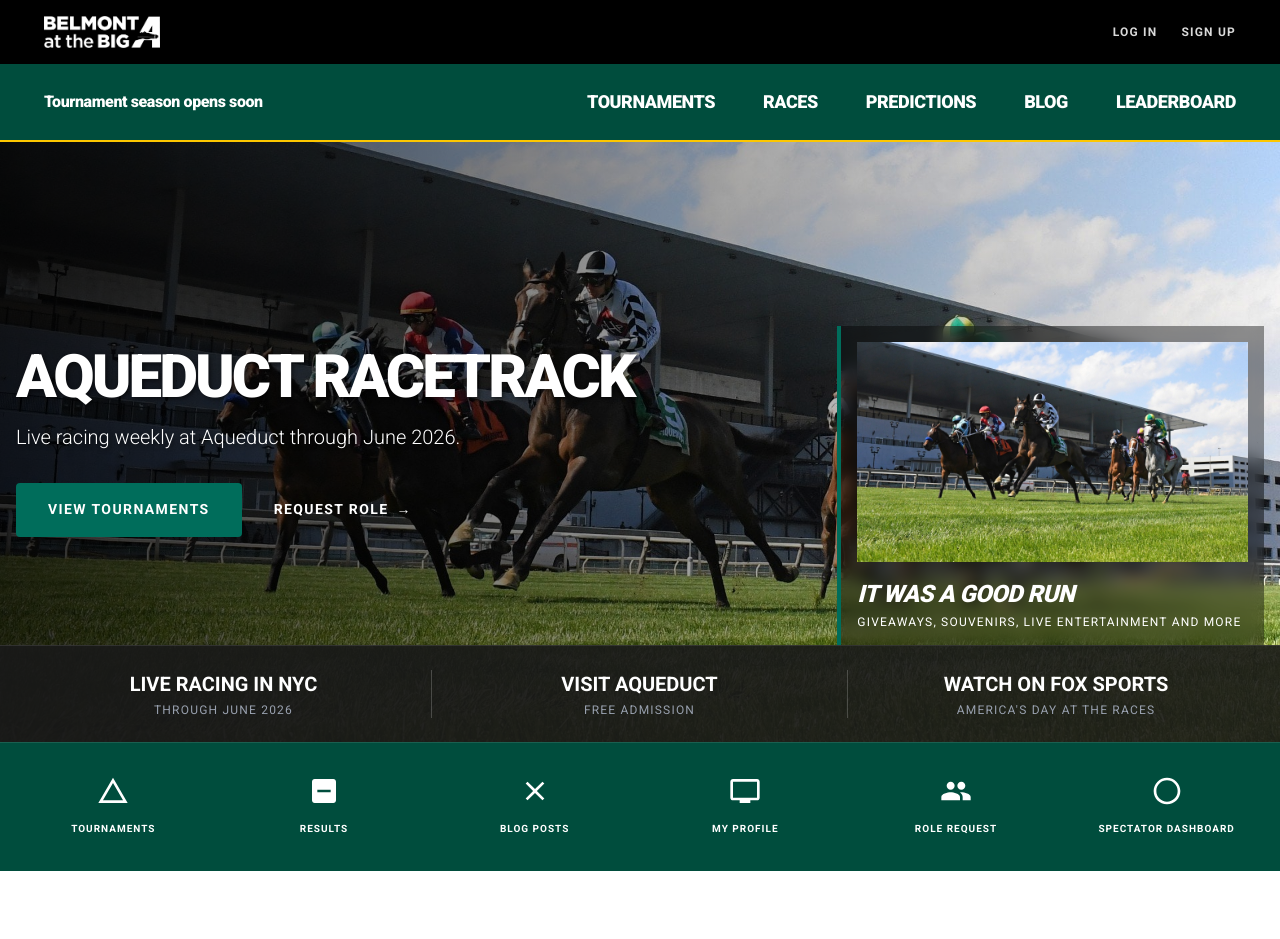
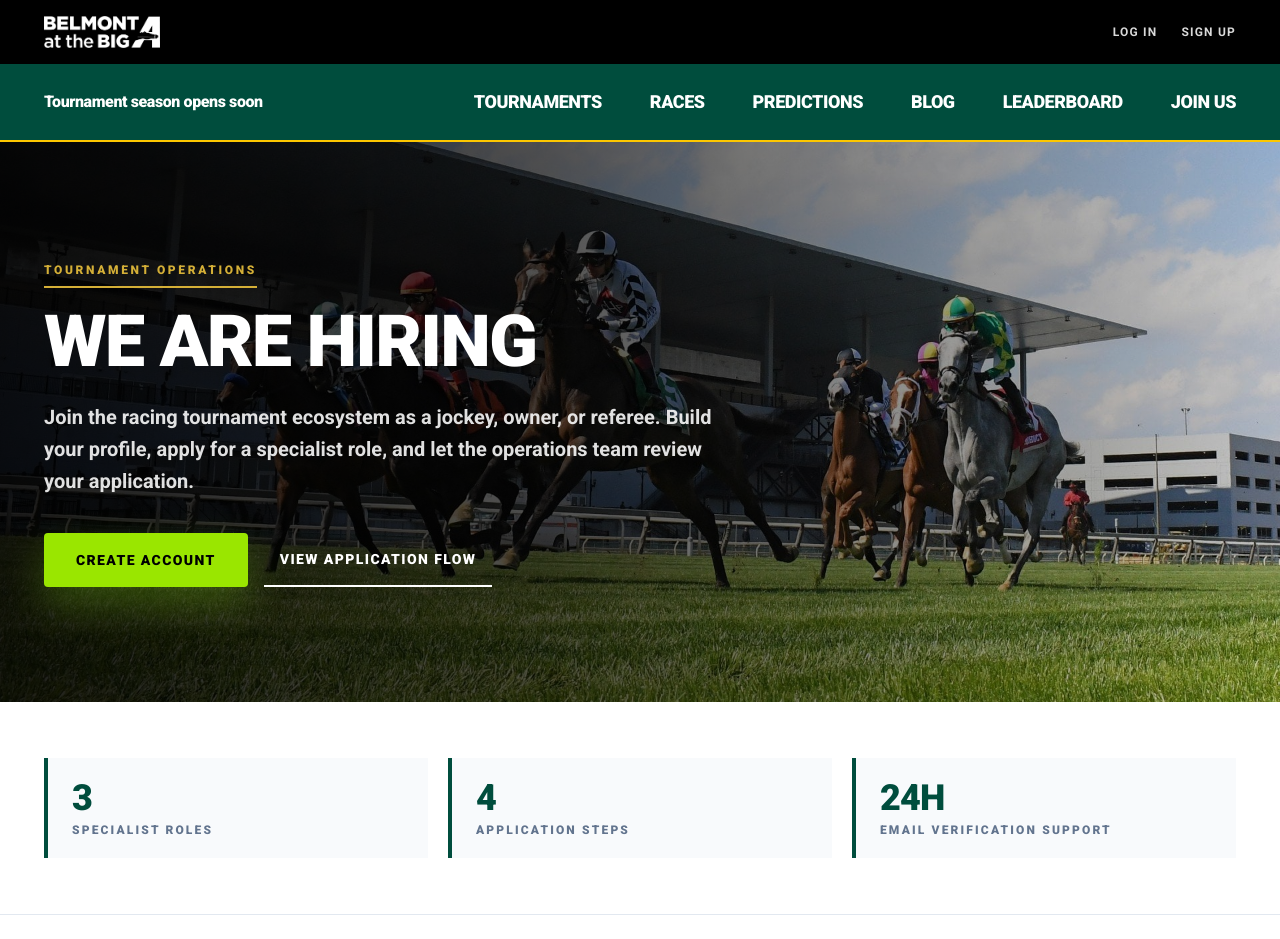
Before and after one commit to itsHungw/SWP391-horse-racing-tournament-system, a React (Vite) app in the folder frontend/: page /join-us in a window 1280 px wide. Before the commit this address led to /. Shown: the top 939 px of the page. Built offline with nearby package versions, Linux system fonts and the light colour scheme; no server answers.

Commit message:
feat: add hiring page for role request

```diff
--- a/frontend/src/components/client/ClientHeader.tsx
+++ b/frontend/src/components/client/ClientHeader.tsx
@@ -9,12 +9,10 @@ const publicPrimaryNav = [
   { label: "Predictions", href: "#predictions" },
   { label: "Blog", href: "#blog" },
   { label: "Leaderboard", href: "#leaderboard" },
+  { label: "Join Us", href: "/join-us" },
 ];
 
-const authenticatedPrimaryNav = [
-  ...publicPrimaryNav,
-  { label: "Role Request", href: "/my-role-requests" },
-];
+const authenticatedPrimaryNav = publicPrimaryNav;
 
 export function ClientHeader() {
   const navigate = useNavigate();
--- a/frontend/src/pages/public/HomePage.tsx
+++ b/frontend/src/pages/public/HomePage.tsx
@@ -36,8 +36,8 @@ const quickLinks = [
     path: "M21 3H3c-1.1 0-2 .9-2 2v12c0 1.1.9 2 2 2h5v2h8v-2h5c1.1 0 1.99-.9 1.99-2L23 5c0-1.1-.9-2-2-2zm0 14H3V5h18v12z",
   },
   {
-    label: "Role Request",
-    href: "/my-role-requests",
+    label: "Join Us",
+    href: "/join-us",
     path: "M16 11c1.66 0 2.99-1.34 2.99-3S17.66 5 16 5s-3 1.34-3 3 1.34 3 3 3zm-8 0c1.66 0 2.99-1.34 2.99-3S9.66 5 8 5 5 6.34 5 8s1.34 3 3 3zm0 2c-2.33 0-7 1.17-7 3.5V19h14v-2.5c0-2.33-4.67-3.5-7-3.5zm8 0c-.29 0-.62.02-.97.05 1.16.84 1.97 1.97 1.97 3.45V19h6v-2.5c0-2.33-4.67-3.5-7-3.5z",
   },
   {
@@ -135,9 +135,9 @@ export function HomePage() {
               </a>
               <a
                 className="flex items-center border-b-2 border-transparent px-4 py-4 text-sm font-bold uppercase tracking-widest transition hover:border-white"
-                href="/my-role-requests"
+                href="/join-us"
               >
-                Request Role <span className="ml-2">&rarr;</span>
+                Join Us <span className="ml-2">&rarr;</span>
               </a>
             </div>
           </div>
@@ -230,11 +230,11 @@ export function HomePage() {
           <div className="mb-12 md:mb-0 md:w-1/2 md:pr-12">
             <h2 className="mb-6 text-5xl font-black uppercase tracking-tight">2026 Preakness Preview</h2>
             <p className="mb-8 max-w-lg text-xl leading-relaxed text-gray-300">
-              Complete your profile and request a specialist role when you are ready to join owner, jockey, or referee
-              workflows.
+              Explore how to join owner, jockey, or referee workflows before submitting your specialist role
+              application.
             </p>
-            <a className="flex items-center font-bold uppercase tracking-widest text-lime-400 hover:underline" href="/my-role-requests">
-              Request Specialist Role <span className="ml-2">&rarr;</span>
+            <a className="flex items-center font-bold uppercase tracking-widest text-lime-400 hover:underline" href="/join-us">
+              Join With Us <span className="ml-2">&rarr;</span>
             </a>
           </div>
           <div className="group relative cursor-pointer md:w-1/2">
@@ -316,7 +316,7 @@ export function HomePage() {
               <img alt="NYRA Logo" className="mb-8 h-24" src={footerImage} />
               <div className="space-y-4 text-sm font-bold uppercase tracking-widest">
                 {["Contact NYRA", "Live Chat", "Sponsor with NYRA", "About NYRA", "Careers"].map((item) => (
-                  <a className="block transition hover:text-nyraGreen" href="#" key={item}>
+                  <a className="block transition hover:text-nyraGreen" href={item === "Careers" ? "/join-us" : "#"} key={item}>
                     {item}
                   </a>
                 ))}
--- /dev/null
+++ b/frontend/src/pages/public/JoinUsPage.tsx
@@ -0,0 +1,190 @@
+import { ClientHeader } from "../../components/client/ClientHeader";
+import { useClientSession } from "../../hooks/useClientSession";
+import { useDocumentTitle } from "../../hooks/useDocumentTitle";
+import heroImage from "../../assets/slide.jpg";
+
+const roles = [
+  {
+    title: "Jockey",
+    eyebrow: "Race participation",
+    description:
+      "Apply as a verified jockey profile for race-day participation, tournament lineups, and future performance tracking.",
+    requirements: ["Complete personal profile", "Submit riding background", "Wait for admin review"],
+  },
+  {
+    title: "Owner",
+    eyebrow: "Stable operations",
+    description:
+      "Join as an owner to manage tournament participation requests and prepare future horse ownership workflows.",
+    requirements: ["Verified account email", "Owner intent statement", "Profile contact details"],
+  },
+  {
+    title: "Referee",
+    eyebrow: "Tournament integrity",
+    description:
+      "Support fair tournament operations through referee access, race oversight, and structured review workflows.",
+    requirements: ["Operational experience", "Clear review reason", "Admin approval required"],
+  },
+];
+
+const applicationSteps = [
+  "Create an account",
+  "Complete your profile",
+  "Choose a role",
+  "Admin review",
+];
+
+export function JoinUsPage() {
+  useDocumentTitle("We Are Hiring | Horse Racing Tournament");
+
+  const { isAuthenticated } = useClientSession();
+  const primaryCtaHref = isAuthenticated ? "/my-role-requests" : "/register";
+  const primaryCtaLabel = isAuthenticated ? "Start Application" : "Create Account";
+
+  return (
+    <div className="bg-white font-sans text-[#171717]">
+      <ClientHeader />
+
+      <section className="relative min-h-[560px] overflow-hidden bg-nyraDark text-white">
+        <img
+          alt="Thoroughbred horses racing on the turf"
+          className="absolute inset-0 h-full w-full object-cover"
+          src={heroImage}
+        />
+        <div className="absolute inset-0 bg-[linear-gradient(90deg,rgba(0,0,0,0.88)_0%,rgba(0,0,0,0.68)_42%,rgba(0,0,0,0.18)_100%)]" />
+        <div className="relative mx-auto flex min-h-[560px] max-w-[1536px] items-center px-6 py-20 md:px-11">
+          <div className="max-w-3xl">
+            <p className="mb-5 inline-flex border-b-2 border-nyraGold pb-2 text-xs font-black uppercase tracking-[0.22em] text-nyraGold">
+              Tournament operations
+            </p>
+            <h1 className="text-5xl font-black uppercase leading-[0.95] tracking-tight text-white sm:text-6xl lg:text-7xl">
+              We Are Hiring
+            </h1>
+            <p className="mt-6 max-w-2xl text-xl font-bold leading-8 text-white/88">
+              Join the racing tournament ecosystem as a jockey, owner, or referee. Build your profile, apply for a
+              specialist role, and let the operations team review your application.
+            </p>
+            <div className="mt-9 flex flex-col gap-4 sm:flex-row">
+              <a
+                className="inline-flex min-h-12 items-center justify-center rounded-sm bg-lime-400 px-8 py-4 text-sm font-black uppercase tracking-widest text-black shadow-[0_18px_40px_rgba(163,255,28,0.24)] transition hover:bg-[#b7ff4a] focus-visible:outline focus-visible:outline-2 focus-visible:outline-offset-4 focus-visible:outline-white"
+                href={primaryCtaHref}
+              >
+                {primaryCtaLabel}
+              </a>
+              <a
+                className="inline-flex min-h-12 items-center justify-center border-b-2 border-white px-4 py-4 text-sm font-black uppercase tracking-widest text-white transition hover:border-lime-400 hover:text-lime-400 focus-visible:outline focus-visible:outline-2 focus-visible:outline-offset-4 focus-visible:outline-white"
+                href="#application-flow"
+              >
+                View Application Flow
+              </a>
+            </div>
+          </div>
+        </div>
+      </section>
+
+      <section className="border-b border-slate-200 bg-white py-14">
+        <div className="mx-auto grid max-w-[1536px] gap-5 px-6 md:px-11 lg:grid-cols-3">
+          {[
+            ["3", "Specialist roles"],
+            ["4", "Application steps"],
+            ["24h", "Email verification support"],
+          ].map(([value, label]) => (
+            <div className="border-l-4 border-nyraGreen bg-slate-50 px-6 py-5" key={label}>
+              <p className="text-4xl font-black uppercase tracking-tight text-nyraGreen">{value}</p>
+              <p className="mt-1 text-xs font-black uppercase tracking-[0.18em] text-slate-500">{label}</p>
+            </div>
+          ))}
+        </div>
+      </section>
+
+      <section className="bg-white py-20" aria-labelledby="open-roles-title">
+        <div className="mx-auto max-w-[1536px] px-6 md:px-11">
+          <div className="mb-10 flex flex-col justify-between gap-5 md:flex-row md:items-end">
+            <div>
+              <p className="text-xs font-black uppercase tracking-[0.2em] text-nyraGreen">Open applications</p>
+              <h2 id="open-roles-title" className="mt-3 text-4xl font-black uppercase tracking-tight text-nyraDark">
+                Choose Your Track
+              </h2>
+            </div>
+            <p className="max-w-xl text-lg font-bold leading-7 text-slate-600">
+              Each role starts with the same clean application path, so frontend and backend can keep one review queue.
+            </p>
+          </div>
+
+          <div className="grid gap-6 lg:grid-cols-3">
+            {roles.map((role) => (
+              <article
+                className="group flex min-h-[360px] flex-col justify-between border border-slate-200 bg-white p-7 shadow-sm transition hover:-translate-y-1 hover:border-nyraGreen hover:shadow-xl"
+                key={role.title}
+              >
+                <div>
+                  <p className="text-xs font-black uppercase tracking-[0.2em] text-nyraGreen">{role.eyebrow}</p>
+                  <h3 className="mt-4 text-4xl font-black uppercase tracking-tight text-[#171717]">{role.title}</h3>
+                  <p className="mt-5 text-base font-bold leading-7 text-slate-600">{role.description}</p>
+                  <ul className="mt-6 space-y-3">
+                    {role.requirements.map((item) => (
+                      <li className="flex gap-3 text-sm font-bold text-slate-700" key={item}>
+                        <span
+                          aria-hidden="true"
+                          className="mt-1 h-4 w-4 shrink-0 rounded-full border-4 border-nyraGreen"
+                        />
+                        <span>{item}</span>
+                      </li>
+                    ))}
+                  </ul>
+                </div>
+                <a
+                  className="mt-8 inline-flex min-h-12 items-center justify-center rounded-sm bg-nyraDark px-5 py-3 text-sm font-black uppercase tracking-widest text-white transition group-hover:bg-nyraGreen focus-visible:outline focus-visible:outline-2 focus-visible:outline-offset-4 focus-visible:outline-nyraGreen"
+                  href={primaryCtaHref}
+                >
+                  Apply for {role.title}
+                </a>
+              </article>
+            ))}
+          </div>
+        </div>
+      </section>
+
+      <section id="application-flow" className="bg-nyraDark py-20 text-white" aria-labelledby="application-flow-title">
+        <div className="mx-auto grid max-w-[1536px] gap-10 px-6 md:px-11 lg:grid-cols-[0.8fr_1.2fr]">
+          <div>
+            <p className="text-xs font-black uppercase tracking-[0.2em] text-lime-400">Application flow</p>
+            <h2 id="application-flow-title" className="mt-3 text-4xl font-black uppercase tracking-tight">
+              From Account To Review
+            </h2>
+            <p className="mt-5 text-lg font-bold leading-8 text-white/70">
+              This page is the commercial front door. The actual submission still happens in the existing role request
+              workflow, so the backend scope stays focused.
+            </p>
+          </div>
+
+          <ol className="grid gap-4 md:grid-cols-4">
+            {applicationSteps.map((step, index) => (
+              <li className="border-t-4 border-lime-400 bg-white p-5 text-nyraDark" key={step}>
+                <p className="text-4xl font-black">{String(index + 1).padStart(2, "0")}</p>
+                <p className="mt-10 text-sm font-black uppercase tracking-widest">{step}</p>
+              </li>
+            ))}
+          </ol>
+        </div>
+      </section>
+
+      <section className="bg-black py-20 text-white">
+        <div className="mx-auto flex max-w-[1536px] flex-col justify-between gap-8 px-6 md:px-11 lg:flex-row lg:items-center">
+          <div>
+            <p className="text-xs font-black uppercase tracking-[0.22em] text-lime-400">Ready for the paddock?</p>
+            <h2 className="mt-3 max-w-3xl text-4xl font-black uppercase leading-tight tracking-tight">
+              Put your profile in front of the operations team.
+            </h2>
+          </div>
+          <a
+            className="inline-flex min-h-12 items-center justify-center rounded-sm bg-lime-400 px-8 py-4 text-sm font-black uppercase tracking-widest text-black transition hover:bg-[#b7ff4a] focus-visible:outline focus-visible:outline-2 focus-visible:outline-offset-4 focus-visible:outline-white"
+            href={primaryCtaHref}
+          >
+            {primaryCtaLabel}
+          </a>
+        </div>
+      </section>
+    </div>
+  );
+}
--- a/frontend/src/routes/AppRouter.tsx
+++ b/frontend/src/routes/AppRouter.tsx
@@ -3,6 +3,7 @@ import { Navigate, Route, Routes } from "react-router-dom";
 import { AppLayout } from "../layouts/AppLayout";
 import { RoleDashboardPage } from "../pages/RoleDashboardPage";
 import { HomePage } from "../pages/public/HomePage";
+import { JoinUsPage } from "../pages/public/JoinUsPage";
 import { LoginPage } from "../pages/auth/LoginPage";
 import { RegisterPage } from "../pages/auth/RegisterPage";
 import { VerifyEmailPage } from "../pages/auth/VerifyEmailPage";
@@ -17,6 +18,7 @@ export function AppRouter() {
     <Routes>
       <Route element={<AppLayout />}>
         <Route index element={<HomePage />} />
+        <Route path="join-us" element={<JoinUsPage />} />
 
         {/* Authentication routes */}
         <Route path="login" element={<LoginPage />} />
--- a/frontend/src/styles.css
+++ b/frontend/src/styles.css
@@ -11,6 +11,7 @@
   --font-serif: "Playfair Display", serif;
 }
 
+@layer base {
   :root {
     font-family:
       Roboto, ui-sans-serif, system-ui, -apple-system, BlinkMacSystemFont, "Segoe UI",
@@ -31,6 +32,7 @@ body {
 
   a {
     color: inherit;
+  }
 }
 
 .hero-gradient {
```
Also changed, not shown: 1 other file (tests, documents, lock files or other folders). Lines whose indentation alone changed are shown as unchanged.
